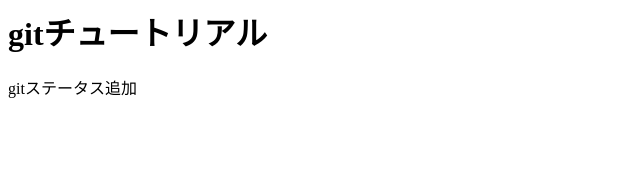
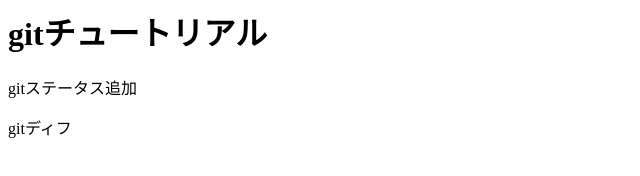
Before and after one commit to shoheimukai/git_tutrial_bak, a plain HTML site: page index.html in a window 1280 px wide. Shown: the full height of the page, 0-640 px from the left. Drawn offline with Linux system fonts and the light colour scheme.

Commit message:
gitdiffコミット！

```diff
--- a/index.html
+++ b/index.html
@@ -1,2 +1,3 @@
 <h1>gitチュートリアル</h1>
 <p>gitステータス追加</p>
+<p>gitディフ</p>
```
